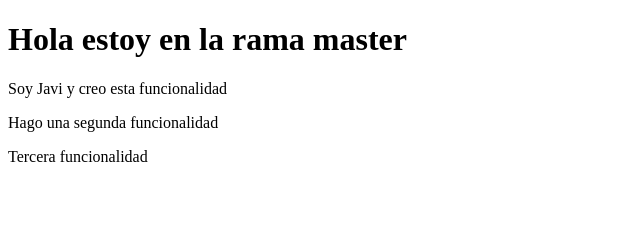
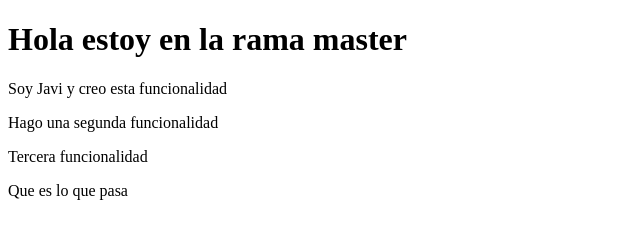
Before and after one commit to jameco147/PracticaExamen, a plain HTML site: page index.html in a window 1280 px wide. Shown: the whole page, without its empty margins (0-640 px from the left). Drawn offline with Linux system fonts and the light colour scheme.

Commit message:
Conflicto

```diff
--- a/index.html
+++ b/index.html
@@ -11,6 +11,6 @@
     <p>Soy Javi y creo esta funcionalidad</p>
     <p>Hago una segunda funcionalidad</p>
     <p>Tercera funcionalidad</p>
-
+    <p>Que es lo que pasa</p>
 </body>
 </html>
```
